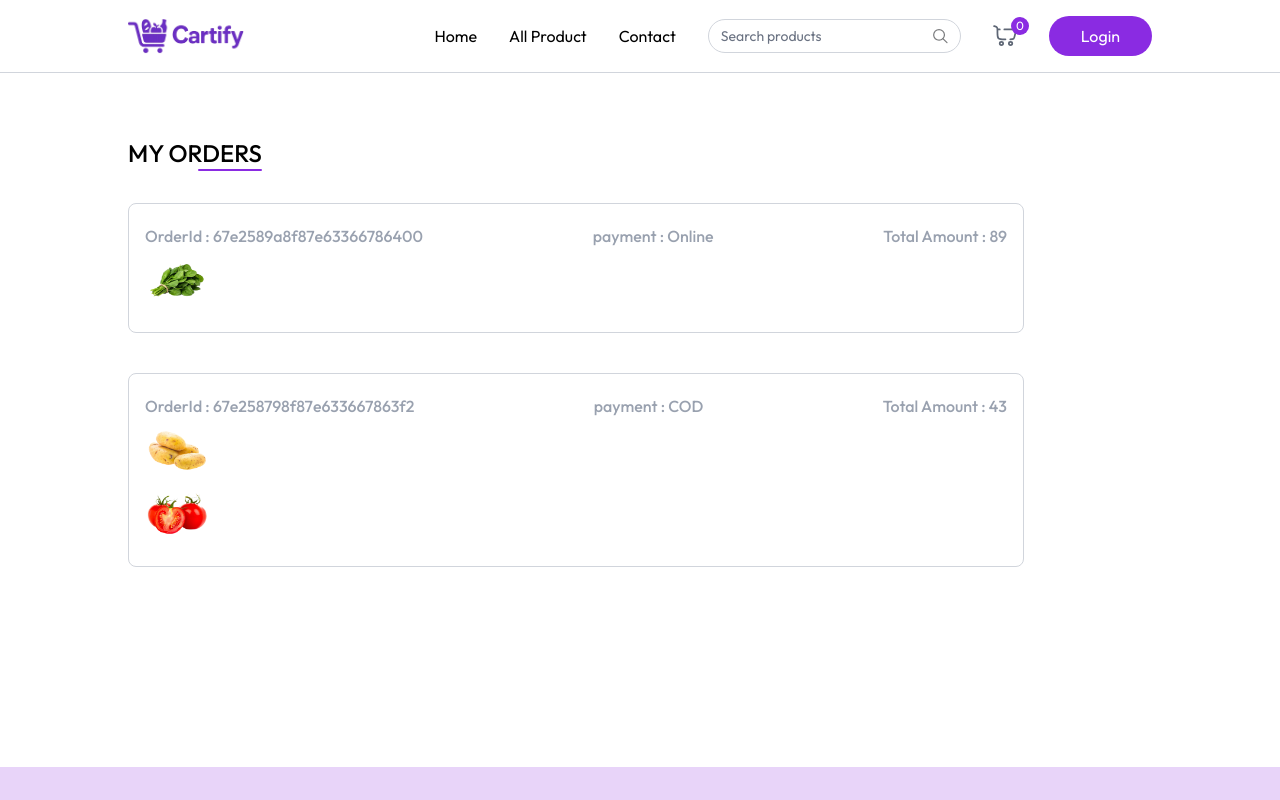
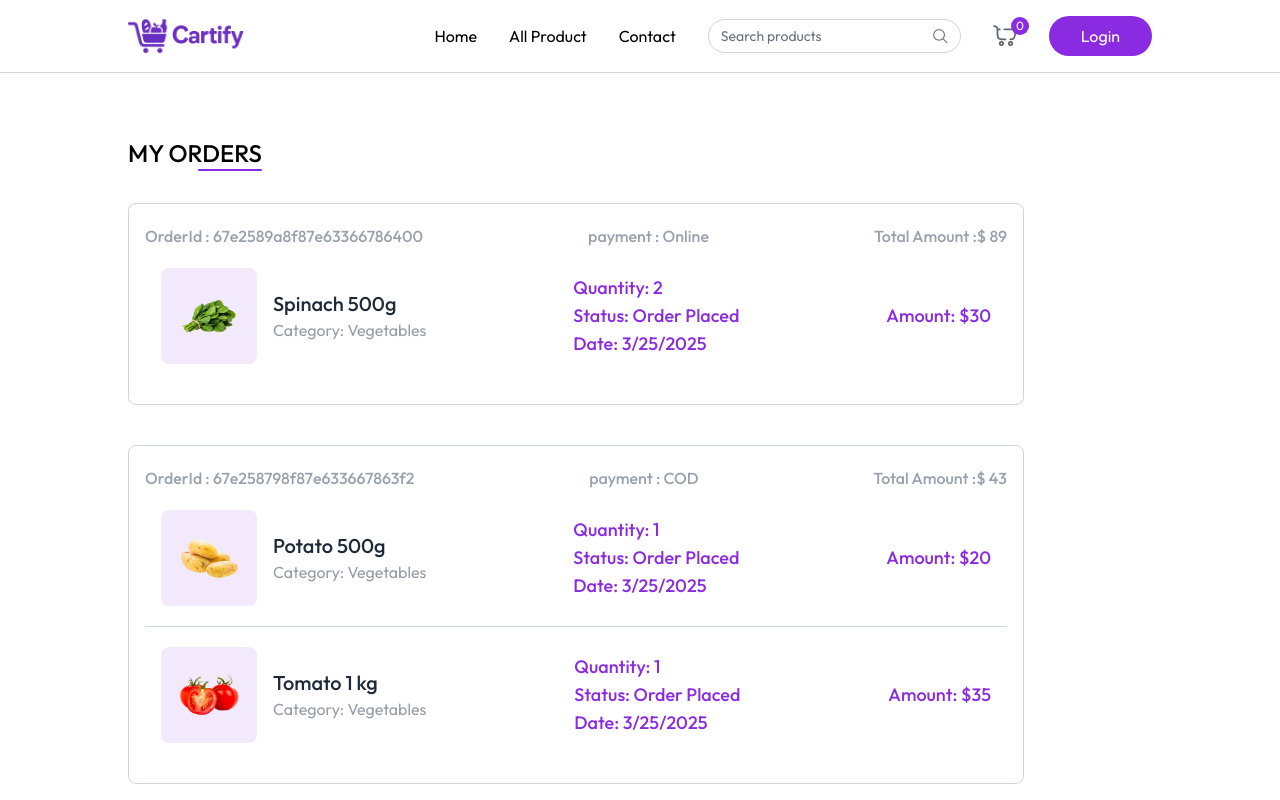
Before and after one commit to MalindaDeshan/Cartify-Grocery-Delivery-Website, a React (Vite) app in the folder client/: page /my-orders in a window 1280 px wide. Shown: the top 800 px of the page. Built offline with nearby package versions, Linux system fonts and the light colour scheme.

Commit message:
Complete MtOrders page and fix currency issue

```diff
--- a/client/src/components/ProductCard.jsx
+++ b/client/src/components/ProductCard.jsx
@@ -34,9 +34,9 @@
           </div>
           <div className="flex items-end justify-between mt-3">
             <p className="md:text-xl text-base font-medium text-primary">
-              {currency}${product.offerPrice}{" "}
+              {currency}{product.offerPrice}{" "}
               <span className="text-gray-500/60 md:text-sm text-xs line-through">
-                {currency}${product.price}
+                {currency}{product.price}
               </span>
             </p>
             <div
--- a/client/src/context/AppContext.jsx
+++ b/client/src/context/AppContext.jsx
@@ -7,7 +7,7 @@
 
 export const AppContextProvider = ({children}) => {
 
-    const currency = import.meta.VITE_CURRENCY;
+    const currency = import.meta.env.VITE_CURRENCY;
 
     const navigate =  useNavigate();
     const [user,setUser] = useState(null)
--- a/client/src/pages/MyOrders.jsx
+++ b/client/src/pages/MyOrders.jsx
@@ -28,12 +28,27 @@
                     <span>Total Amount :{currency} {order.amount}</span>
                 </p>
                 {order.items.map((item,index) => (
-                    <div>
-                        <div>
-                            <div>
+                    <div key={index} className={`relative bg-white text-gray-500/70
+                    ${order.items.length !== index+1 &&  "border-b"} border-gray-300
+                    flex flex-col md:flex-row items-center justify-between p-4 py-5
+                    md:gap-16 w-full max-w-1xl`}>
+                        <div className='flex items-center mb--4 md:mb-0'>
+                            <div className='bg-primary/10 p-4 rounded-lg'>
                                 <img src={item.product.image[0]} alt="" className='w-16 h-16'/>
                             </div>
+                            <div className='ml-4'>
+                                <h2 className='text-xl font-medium text-gray-800'>{item.product.name}</h2>
+                                <p>Category: {item.product.category}</p>
+                            </div>
                         </div>
+                        <div className='text-primary text-lg font-medium'>
+                            <p>Quantity: {item.quantity || "1"}</p>
+                            <p>Status: {order.status || "1"}</p>
+                            <p>Date: {new Date(order.createdAt).toLocaleDateString()}</p>
+                        </div>
+                        <p className='text-primary text-lg font-medium'>
+                            Amount: {currency}{item.product.offerPrice*item.quantity}
+                        </p>
                     </div>
                 ))}
             </div>
```
